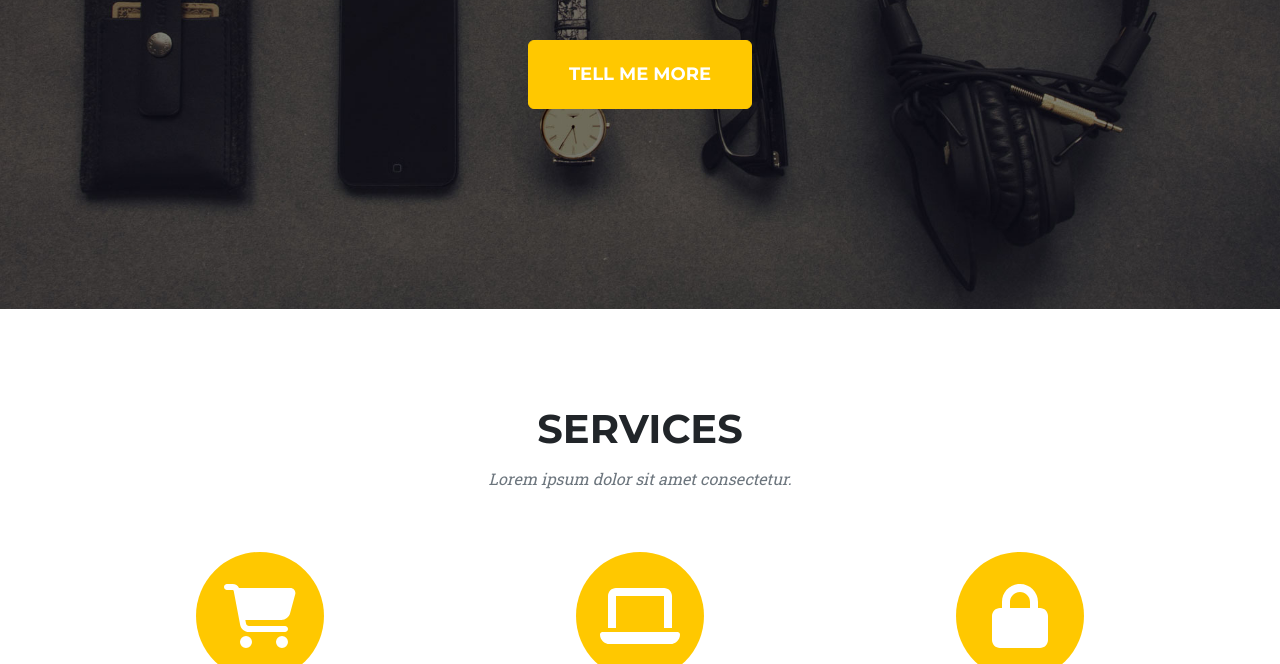
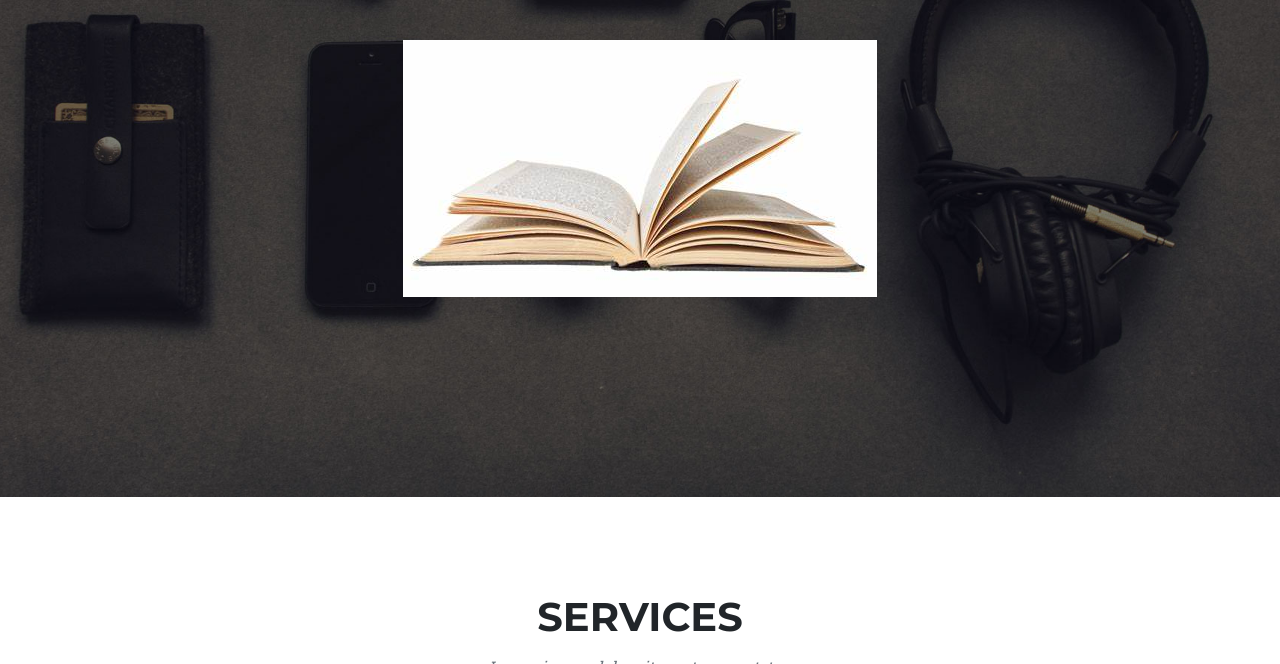
Before and after one commit to a3long7/Bootstrap-Website, a plain HTML site: page index.html in a window 1280 px wide. Shown: the part 436-1100 px from the top of the page. Drawn offline with nearby package versions, Linux system fonts and the light colour scheme.

Commit message:
Update index.html

```diff
--- a/index.html
+++ b/index.html
@@ -41,7 +41,7 @@
             <div class="container">
                 <div class="masthead-subheading">Welcome To Our Studio!</div>
                 <div class="masthead-heading text-uppercase">Name: LONG NGUYEN</div>
-                <a class="btn btn-primary btn-xl text-uppercase" href="#services">Tell Me More</a>
+                <img src="book.jpg" alt="book image">
             </div>
         </header>
         <!-- Services-->
```
